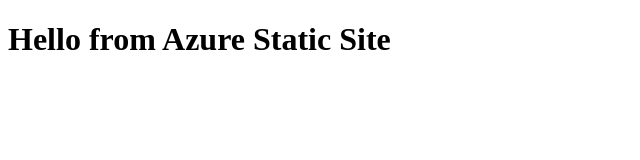
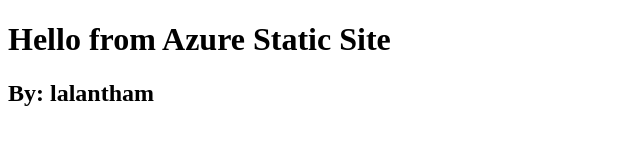
Before and after one commit to lalantham/my-site, a plain HTML site: page index.html in a window 1280 px wide. Shown: the whole page, without its empty margins (0-640 px from the left). Drawn offline with Linux system fonts and the light colour scheme.

Commit message:
added new line

```diff
--- a/index.html
+++ b/index.html
@@ -3,6 +3,7 @@
 <body>
 
 <h1>Hello from Azure Static Site</h1>
+<h2>By: lalantham</h2>
 
 </body>
 </html>
```
